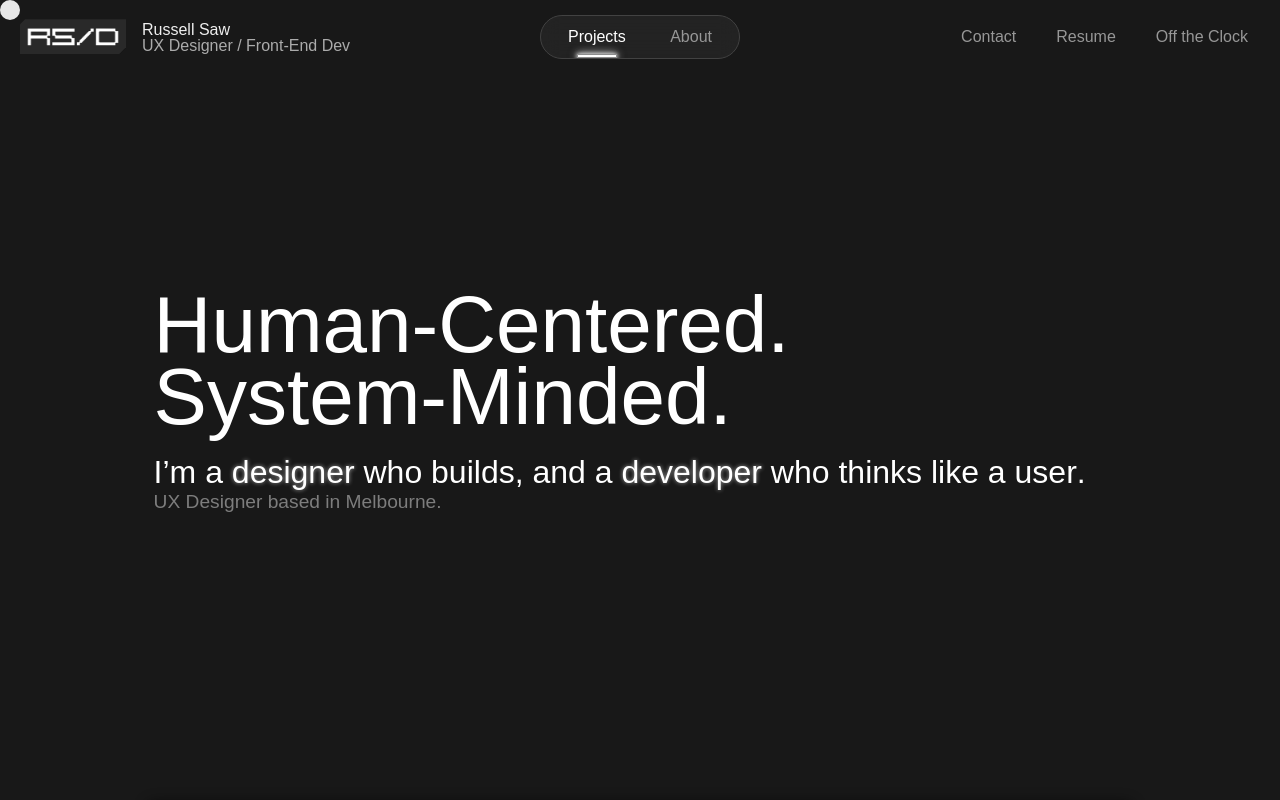
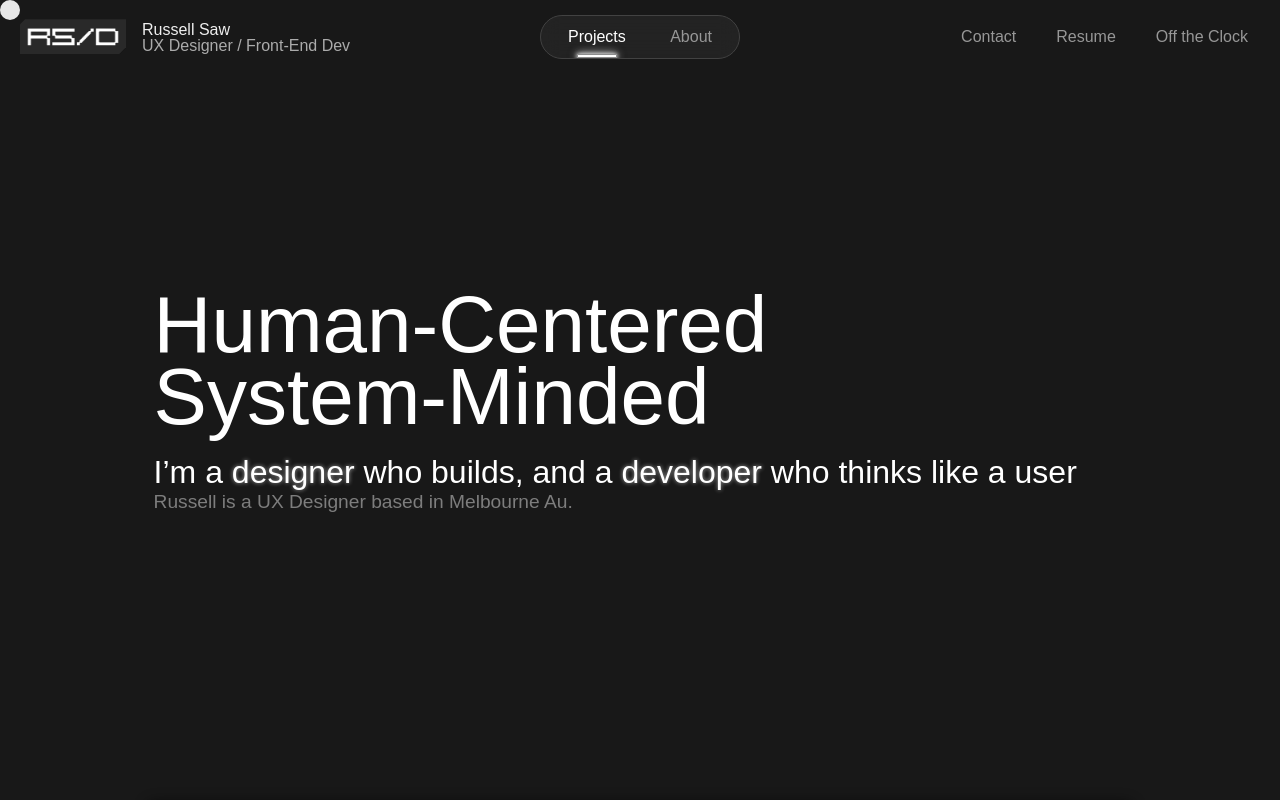
Before and after one commit to rsd29/folio_njx, a Next.js app: page / in a window 1280 px wide. Shown: the top 800 px of the page. Built offline with nearby package versions, Linux system fonts and the light colour scheme; a web font is replaced by a local one.

Commit message:
text changes

```diff
--- a/app/page.tsx
+++ b/app/page.tsx
@@ -10,18 +10,18 @@ export default function HomePage() {
 <section className={`${styles.fullWidthSection} ${styles.heroSection}`}>
 <AnimatedRichText
   className="heroTitle"
-  segments={[{ text: 'Human-Centered. ' }]}
+  segments={[{ text: 'Human-Centered' }]}
   fontSize="5rem"
-  fontWeight={300}
+  fontWeight={500}
   lineHeight={.9}
   maxWidth="100%"
   useFlickerEffect={false}
 />
 <AnimatedRichText
   className="heroTitle"
-  segments={[{ text: 'System-Minded.' }]}
+  segments={[{ text: 'System-Minded' }]}
   fontSize="5rem"
-  fontWeight={300}
+  fontWeight={500}
   lineHeight={.9}
   maxWidth="100%"
   useFlickerEffect={false}
@@ -34,7 +34,7 @@ export default function HomePage() {
     { text: 'designer', isStrong: true },
     { text: ' who builds, and a ' },
     { text: 'developer', isStrong: true },
-    { text: ' who thinks like a user.' },
+    { text: ' who thinks like a user' },
 
   ]}
   useFlickerEffect={false}
@@ -43,7 +43,7 @@ export default function HomePage() {
 />
 
 
-<h3 className='heroSubtext2'>UX Designer based in Melbourne.</h3>
+<h3 className='heroSubtext2'>Russell is a UX Designer based in Melbourne Au.</h3>
 
 </section>
 
```
